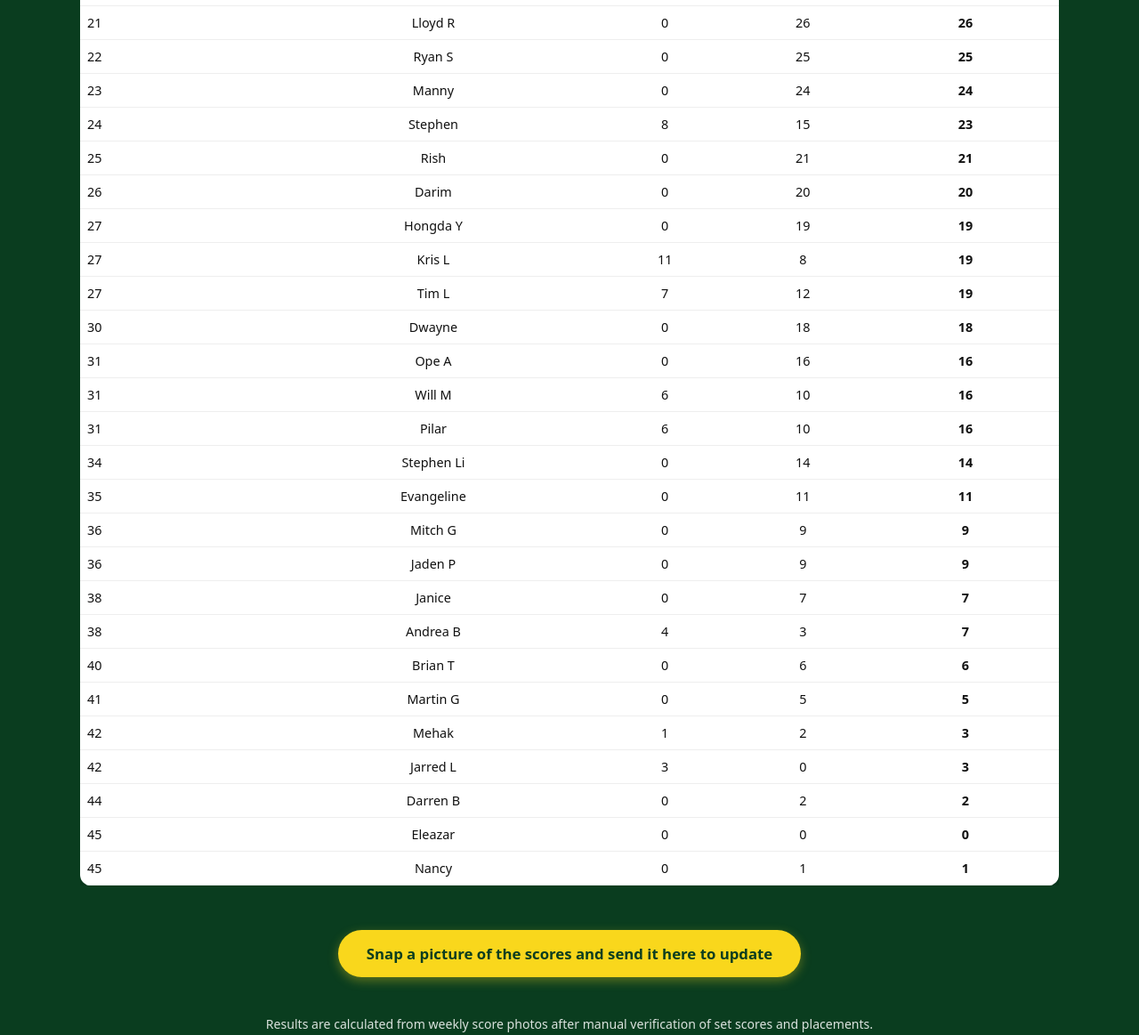
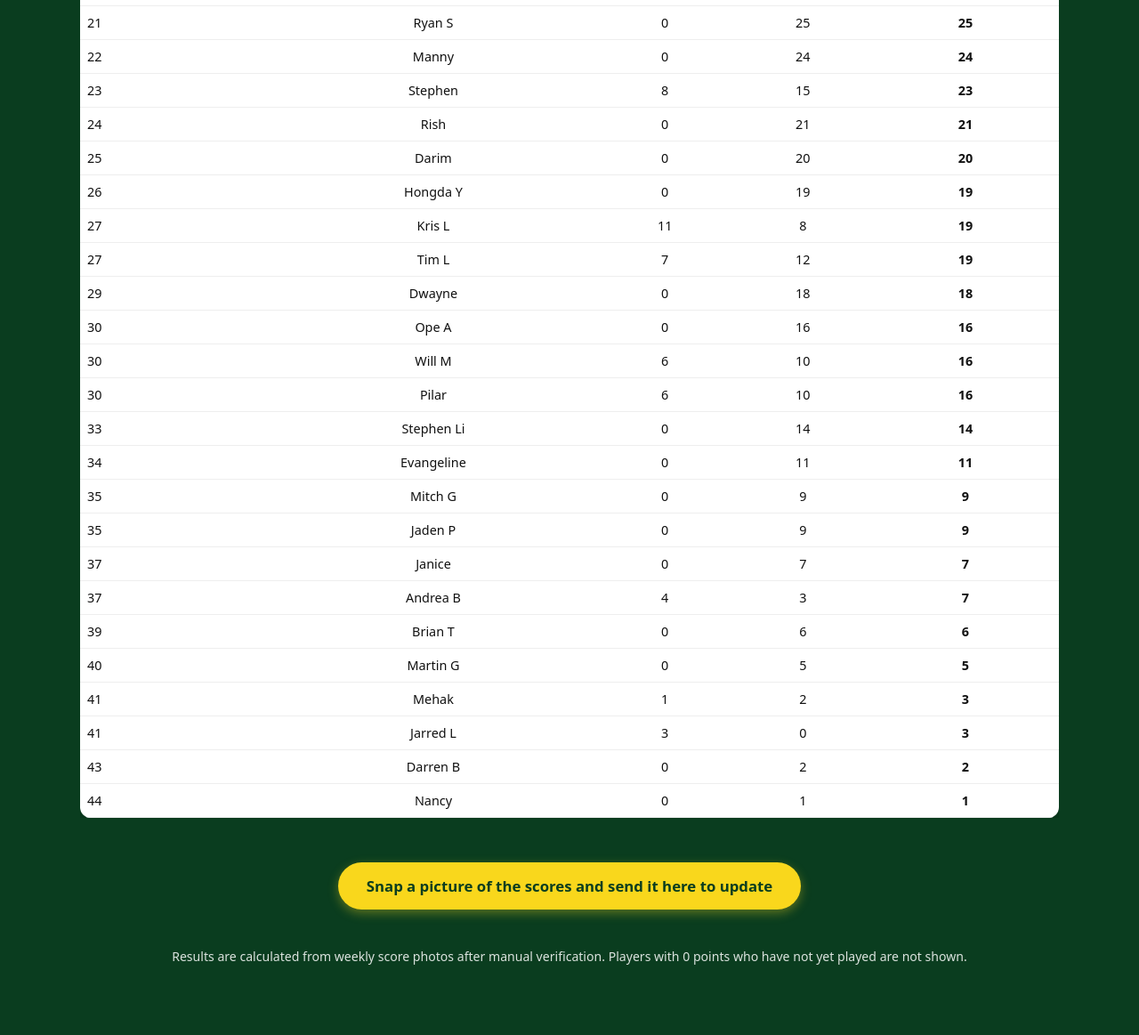
Before and after one commit to smeagster86/riverside-tuesday-tennis, a website: page index.html in a window 1280 px wide. Shown: the part 1107-2270 px from the top of the page at 89% size. After the commit the page ends 2216 px from the top, so only its background shows below. Drawn offline with Linux system fonts and the light colour scheme.

Commit message:
Update index.html

```diff
--- a/index.html
+++ b/index.html
@@ -66,32 +66,30 @@
         <tr><td>18</td><td>Paul F</td><td class="week-col recent">0</td><td class="week-col recent">28</td><td><strong>28</strong></td></tr>
         <tr><td>19</td><td>Marc T</td><td class="week-col recent">0</td><td class="week-col recent">27</td><td><strong>27</strong></td></tr>
         <tr><td>19</td><td>Zev</td><td class="week-col recent">10</td><td class="week-col recent">17</td><td><strong>27</strong></td></tr>
-        <tr><td>21</td><td>Lloyd R</td><td class="week-col recent">0</td><td class="week-col recent">26</td><td><strong>26</strong></td></tr>
-        <tr><td>22</td><td>Ryan S</td><td class="week-col recent">0</td><td class="week-col recent">25</td><td><strong>25</strong></td></tr>
-        <tr><td>23</td><td>Manny</td><td class="week-col recent">0</td><td class="week-col recent">24</td><td><strong>24</strong></td></tr>
-        <tr><td>24</td><td>Stephen</td><td class="week-col recent">8</td><td class="week-col recent">15</td><td><strong>23</strong></td></tr>
-        <tr><td>25</td><td>Rish</td><td class="week-col recent">0</td><td class="week-col recent">21</td><td><strong>21</strong></td></tr>
-        <tr><td>26</td><td>Darim</td><td class="week-col recent">0</td><td class="week-col recent">20</td><td><strong>20</strong></td></tr>
-        <tr><td>27</td><td>Hongda Y</td><td class="week-col recent">0</td><td class="week-col recent">19</td><td><strong>19</strong></td></tr>
+        <tr><td>21</td><td>Ryan S</td><td class="week-col recent">0</td><td class="week-col recent">25</td><td><strong>25</strong></td></tr>
+        <tr><td>22</td><td>Manny</td><td class="week-col recent">0</td><td class="week-col recent">24</td><td><strong>24</strong></td></tr>
+        <tr><td>23</td><td>Stephen</td><td class="week-col recent">8</td><td class="week-col recent">15</td><td><strong>23</strong></td></tr>
+        <tr><td>24</td><td>Rish</td><td class="week-col recent">0</td><td class="week-col recent">21</td><td><strong>21</strong></td></tr>
+        <tr><td>25</td><td>Darim</td><td class="week-col recent">0</td><td class="week-col recent">20</td><td><strong>20</strong></td></tr>
+        <tr><td>26</td><td>Hongda Y</td><td class="week-col recent">0</td><td class="week-col recent">19</td><td><strong>19</strong></td></tr>
         <tr><td>27</td><td>Kris L</td><td class="week-col recent">11</td><td class="week-col recent">8</td><td><strong>19</strong></td></tr>
         <tr><td>27</td><td>Tim L</td><td class="week-col recent">7</td><td class="week-col recent">12</td><td><strong>19</strong></td></tr>
-        <tr><td>30</td><td>Dwayne</td><td class="week-col recent">0</td><td class="week-col recent">18</td><td><strong>18</strong></td></tr>
-        <tr><td>31</td><td>Ope A</td><td class="week-col recent">0</td><td class="week-col recent">16</td><td><strong>16</strong></td></tr>
-        <tr><td>31</td><td>Will M</td><td class="week-col recent">6</td><td class="week-col recent">10</td><td><strong>16</strong></td></tr>
-        <tr><td>31</td><td>Pilar</td><td class="week-col recent">6</td><td class="week-col recent">10</td><td><strong>16</strong></td></tr>
-        <tr><td>34</td><td>Stephen Li</td><td class="week-col recent">0</td><td class="week-col recent">14</td><td><strong>14</strong></td></tr>
-        <tr><td>35</td><td>Evangeline</td><td class="week-col recent">0</td><td class="week-col recent">11</td><td><strong>11</strong></td></tr>
-        <tr><td>36</td><td>Mitch G</td><td class="week-col recent">0</td><td class="week-col recent">9</td><td><strong>9</strong></td></tr>
-        <tr><td>36</td><td>Jaden P</td><td class="week-col recent">0</td><td class="week-col recent">9</td><td><strong>9</strong></td></tr>
-        <tr><td>38</td><td>Janice</td><td class="week-col recent">0</td><td class="week-col recent">7</td><td><strong>7</strong></td></tr>
-        <tr><td>38</td><td>Andrea B</td><td class="week-col recent">4</td><td class="week-col recent">3</td><td><strong>7</strong></td></tr>
-        <tr><td>40</td><td>Brian T</td><td class="week-col recent">0</td><td class="week-col recent">6</td><td><strong>6</strong></td></tr>
-        <tr><td>41</td><td>Martin G</td><td class="week-col recent">0</td><td class="week-col recent">5</td><td><strong>5</strong></td></tr>
-        <tr><td>42</td><td>Mehak</td><td class="week-col recent">1</td><td class="week-col recent">2</td><td><strong>3</strong></td></tr>
-        <tr><td>42</td><td>Jarred L</td><td class="week-col recent">3</td><td class="week-col recent">0</td><td><strong>3</strong></td></tr>
-        <tr><td>44</td><td>Darren B</td><td class="week-col recent">0</td><td class="week-col recent">2</td><td><strong>2</strong></td></tr>
-        <tr><td>45</td><td>Eleazar</td><td class="week-col recent">0</td><td class="week-col recent">0</td><td><strong>0</strong></td></tr>
-        <tr><td>45</td><td>Nancy</td><td class="week-col recent">0</td><td class="week-col recent">1</td><td><strong>1</strong></td></tr>
+        <tr><td>29</td><td>Dwayne</td><td class="week-col recent">0</td><td class="week-col recent">18</td><td><strong>18</strong></td></tr>
+        <tr><td>30</td><td>Ope A</td><td class="week-col recent">0</td><td class="week-col recent">16</td><td><strong>16</strong></td></tr>
+        <tr><td>30</td><td>Will M</td><td class="week-col recent">6</td><td class="week-col recent">10</td><td><strong>16</strong></td></tr>
+        <tr><td>30</td><td>Pilar</td><td class="week-col recent">6</td><td class="week-col recent">10</td><td><strong>16</strong></td></tr>
+        <tr><td>33</td><td>Stephen Li</td><td class="week-col recent">0</td><td class="week-col recent">14</td><td><strong>14</strong></td></tr>
+        <tr><td>34</td><td>Evangeline</td><td class="week-col recent">0</td><td class="week-col recent">11</td><td><strong>11</strong></td></tr>
+        <tr><td>35</td><td>Mitch G</td><td class="week-col recent">0</td><td class="week-col recent">9</td><td><strong>9</strong></td></tr>
+        <tr><td>35</td><td>Jaden P</td><td class="week-col recent">0</td><td class="week-col recent">9</td><td><strong>9</strong></td></tr>
+        <tr><td>37</td><td>Janice</td><td class="week-col recent">0</td><td class="week-col recent">7</td><td><strong>7</strong></td></tr>
+        <tr><td>37</td><td>Andrea B</td><td class="week-col recent">4</td><td class="week-col recent">3</td><td><strong>7</strong></td></tr>
+        <tr><td>39</td><td>Brian T</td><td class="week-col recent">0</td><td class="week-col recent">6</td><td><strong>6</strong></td></tr>
+        <tr><td>40</td><td>Martin G</td><td class="week-col recent">0</td><td class="week-col recent">5</td><td><strong>5</strong></td></tr>
+        <tr><td>41</td><td>Mehak</td><td class="week-col recent">1</td><td class="week-col recent">2</td><td><strong>3</strong></td></tr>
+        <tr><td>41</td><td>Jarred L</td><td class="week-col recent">3</td><td class="week-col recent">0</td><td><strong>3</strong></td></tr>
+        <tr><td>43</td><td>Darren B</td><td class="week-col recent">0</td><td class="week-col recent">2</td><td><strong>2</strong></td></tr>
+        <tr><td>44</td><td>Nancy</td><td class="week-col recent">0</td><td class="week-col recent">1</td><td><strong>1</strong></td></tr>
       </table>
     </div>
 
@@ -103,7 +101,7 @@
       <a href="https://wa.me/13063412227?text=Snap%20a%20picture%20of%20the%20scores%20and%20send%20it%20here%20to%20update" class="btn">Snap a picture of the scores and send it here to update</a>
     </p>
 
-    <p class="note">Results are calculated from weekly score photos after manual verification of set scores and placements.</p>
+    <p class="note">Results are calculated from weekly score photos after manual verification. Players with 0 points who have not yet played are not shown.</p>
   </div>
 
   <script>
```
